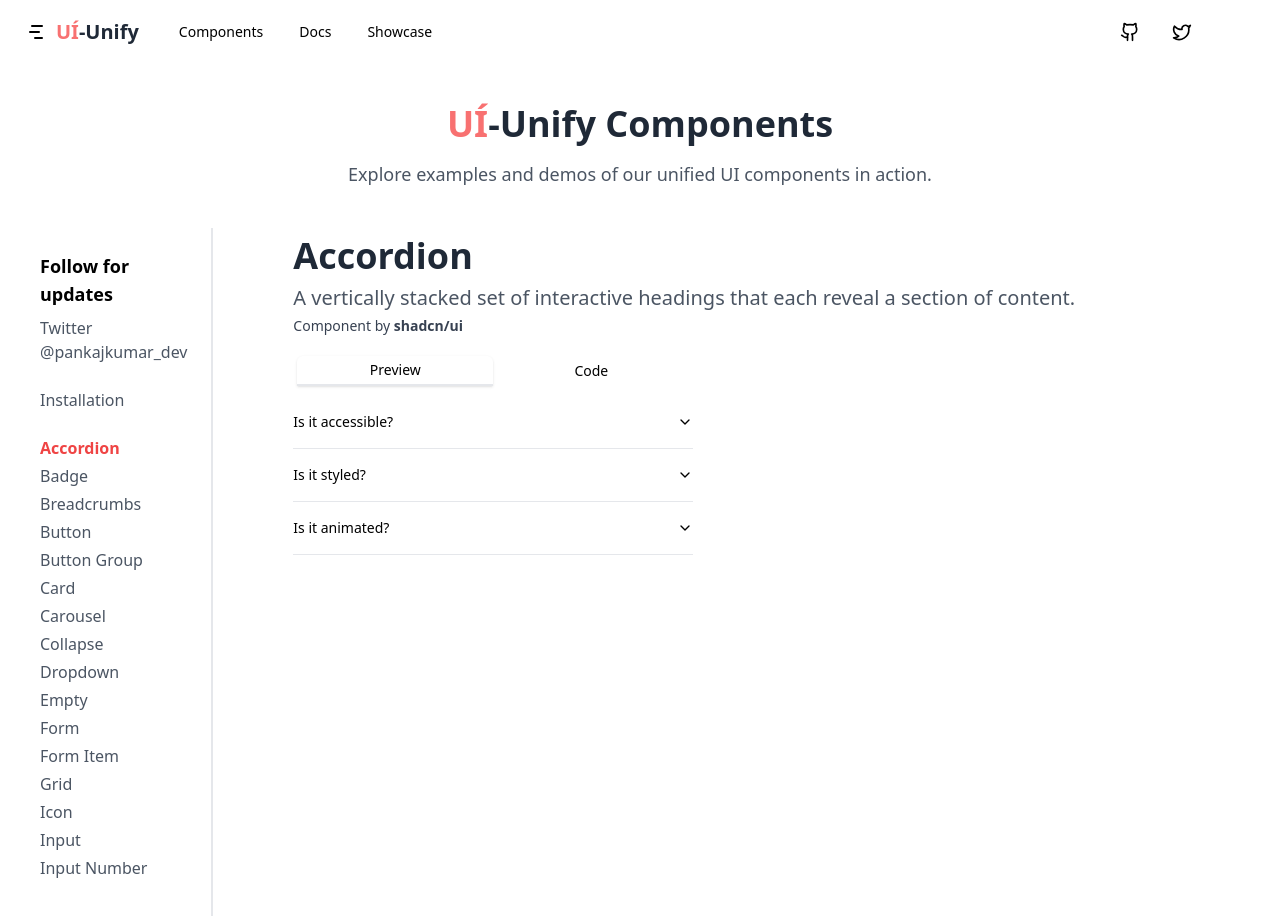
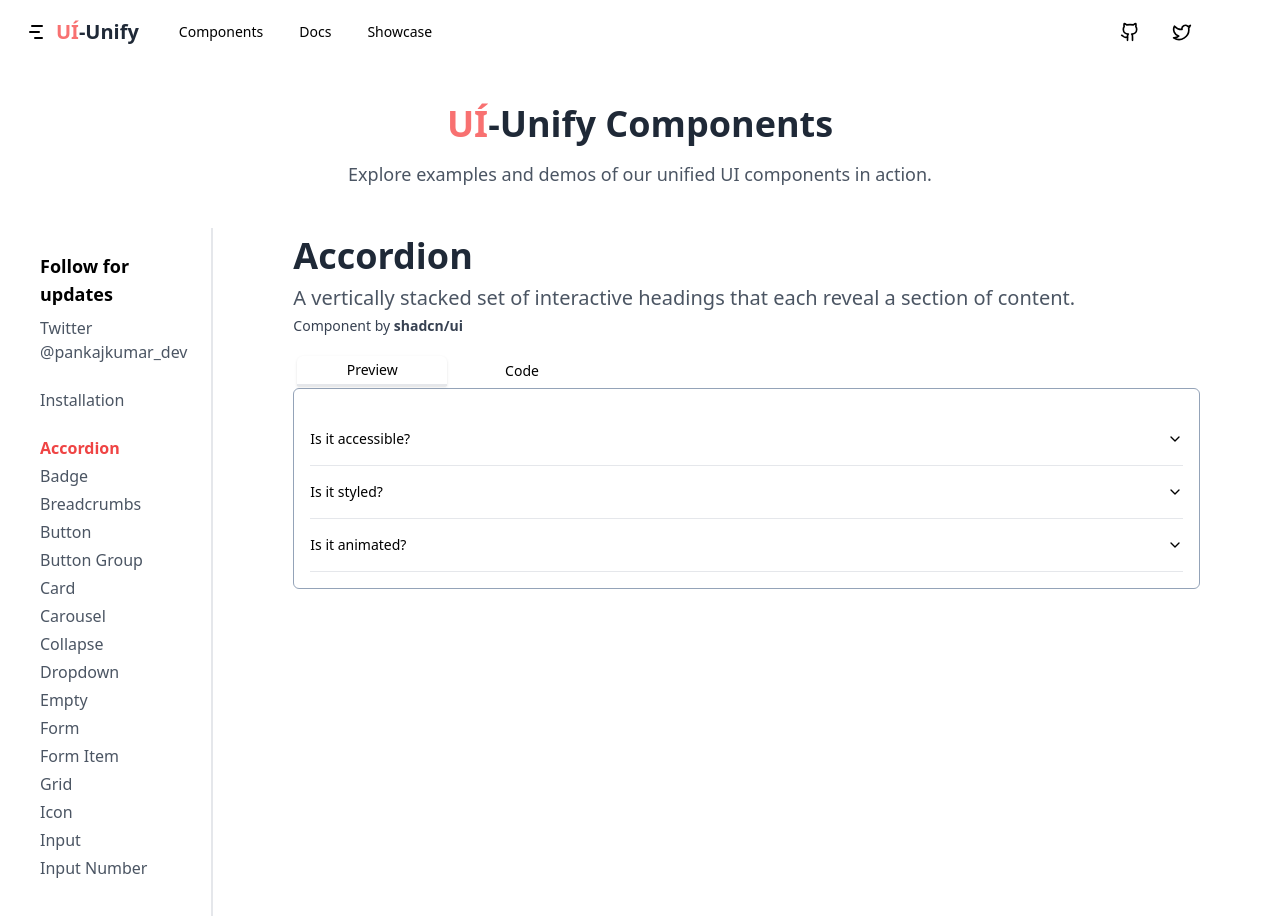
Before and after one commit to rishavchand/ui-unify, a Next.js app: page /components/Accordion in a window 1280 px wide. Shown: the top 916 px of the page. Built offline with nearby package versions, Linux system fonts and the light colour scheme.

Commit message:
feat: enhance Tab component layout with improved styling and overflow handling

```diff
--- a/app/(components)/components/Accordion/page.tsx
+++ b/app/(components)/components/Accordion/page.tsx
@@ -25,7 +25,7 @@
           <P2 Lib="shadcn/ui" />
         </div>
       </div>
-      <div className="mt-4">
+      <div className="mt-4 w-full  h-96 overflow-auto">
         <Tab
           tab1Name="Preview"
           tab1Content={
--- a/components/ui/Tab.tsx
+++ b/components/ui/Tab.tsx
@@ -14,23 +14,31 @@
   tab2Content,
 }: TabsProps) {
   return (
-    <Tabs defaultValue={tab1Name} className="w-[400px]">
-      <TabsList className="grid w-full grid-cols-2">
+    <Tabs defaultValue={tab1Name} className="">
+      <TabsList className="grid w-full grid-cols-3">
+        <div className="flex flex-row mb-10">
           <TabsTrigger
             value={tab1Name}
-          className="rounded-b-none data-[state=active]:bg-muted data-[state=active]:border-b-2 data-[state=active]:border-b-active dark:data-[state=active]:bg-dark-muted dark:data-[state=active]:border-b-dark-active"
+            className="  w-40 rounded-b-none data-[state=active]:bg-muted data-[state=active]:border-b-2 data-[state=active]:border-b-active dark:data-[state=active]:bg-dark-muted dark:data-[state=active]:border-b-dark-active"
           >
             {tab1Name}
           </TabsTrigger>
           <TabsTrigger
             value={tab2Name}
-          className="rounded-b-none data-[state=active]:bg-muted data-[state=active]:border-b-2 data-[state=active]:border-b-active dark:data-[state=active]:bg-dark-muted dark:data-[state=active]:border-b-dark-active"
+            className=" w-40 rounded-b-none data-[state=active]:bg-muted data-[state=active]:border-b-2 data-[state=active]:border-b-active dark:data-[state=active]:bg-dark-muted dark:data-[state=active]:border-b-dark-active"
           >
             {tab2Name}
           </TabsTrigger>
+        </div>
       </TabsList>
-      <TabsContent value={tab1Name}>{tab1Content}</TabsContent>
-      <TabsContent value={tab2Name}>{tab2Content}</TabsContent>
+      <div className="border  p-4 rounded-md  border-slate-400 ">
+        <TabsContent className=" " value={tab1Name}>
+          {tab1Content}
+        </TabsContent>
+        <TabsContent className=" overflow-auto w-[1000px]" value={tab2Name}>
+          {tab2Content}
+        </TabsContent>
+      </div>
     </Tabs>
   );
 }
```
Lines whose indentation alone changed are shown as unchanged.
